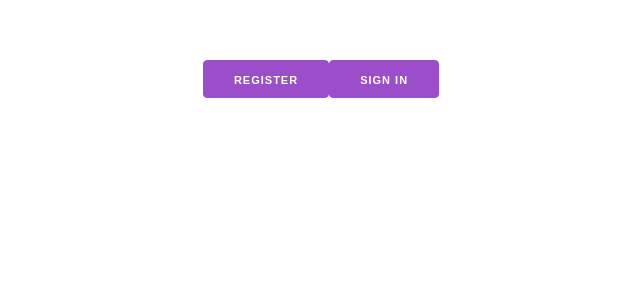
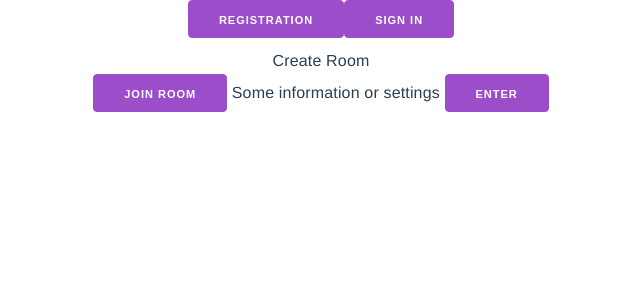
Before and after one commit to Beka-l3/front_movinder, a Vue app: page /create_room in a window 1280 px wide. Before the commit this address had no page. Shown: the top 300 px of the page, without its empty margins (319-959 px from the left). Built offline with nearby package versions, Linux system fonts and the light colour scheme.

Commit message:
authorization and room manipulation skeleton

```diff
--- a/src/App.vue
+++ b/src/App.vue
@@ -1,6 +1,9 @@
 <template>
-  <Header>
-  </Header>
+  <div>
+    <Header>
+    </Header>
+    <router-view></router-view>
+  </div>
 </template>
 
 <script>
@@ -19,11 +22,11 @@ export default {
 
 <style>
 #app {
+  height: 100%;
   font-family: Avenir, Helvetica, Arial, sans-serif;
   -webkit-font-smoothing: antialiased;
   -moz-osx-font-smoothing: grayscale;
   text-align: center;
   color: #2c3e50;
-  margin-top: 60px;
 }
 </style>
--- a/src/components/Header.vue
+++ b/src/components/Header.vue
@@ -2,7 +2,7 @@
   <div>
     <button v-if="!store.loggedIn">
       <router-link to="/register">
-        Register
+        Registration
       </router-link>
     </button>
     <button v-if="!store.loggedIn">
@@ -10,7 +10,7 @@
         Sign In
       </router-link>
     </button>
-    <button @click="signOut" v-if="store.loggedIn">
+    <button v-if="store.loggedIn">
       Sign Out
     </button>
   </div>
--- a/src/router/index.js
+++ b/src/router/index.js
@@ -2,6 +2,8 @@ import { createRouter, createWebHistory } from 'vue-router';
 import App from '../App.vue';
 import Registration from '../views/Registration.vue';
 import SignIn from '../views/SignIn.vue';
+import JoinRoom from '../views/JoinRoom.vue';
+import CreateRoom from '../views/CreateRoom.vue';
 
 const routes = [
   {
@@ -18,6 +20,16 @@ const routes = [
     path: '/sign_in',
     name: 'Sign In',
     component: SignIn
+  },
+  {
+    path: '/join_room',
+    name: 'Join Room',
+    component: JoinRoom
+  },
+  {
+    path: '/create_room',
+    name: 'Create Room',
+    component: CreateRoom
   }
 ];
 
--- /dev/null
+++ b/src/views/CreateRoom.vue
@@ -0,0 +1,34 @@
+<template>
+  <div>
+    Create Room
+    <br>
+    <button>
+      <router-link to='/join_room'>Join Room</router-link>
+    </button>
+    Some information or settings
+    <button>
+      Enter
+    </button>
+  </div>
+</template>
+
+<script>
+
+export default {
+  name: 'Create Room',
+  data() {
+    return {
+
+    }
+  }
+
+}
+</script>
+
+
+<style scoped>
+div a {
+  color: white;
+}
+
+</style>
--- /dev/null
+++ b/src/views/JoinRoom.vue
@@ -0,0 +1,33 @@
+<template>
+  <div>
+    Join Room
+    <br>
+    <button>
+      <router-link to='/create_room'>Create Room</router-link>
+    </button>
+    <input v-model="roomToken" placeholder="Room Token" type="text" />
+    <button>
+      Enter
+    </button>
+  </div>
+</template>
+
+<script>
+
+export default {
+  name: 'Join Room',
+  data() {
+    return {
+
+    }
+  }
+
+}
+</script>
+
+<style scoped>
+div a {
+  color: white;
+}
+
+</style>
--- a/src/views/Registration.vue
+++ b/src/views/Registration.vue
@@ -1,7 +1,10 @@
 <template>
   <div>
-    <input v-model="username" type="text" />
-    <input v-model="password" type="password" />
+    <input v-model="username" placeholder="username" type="text" />
+    <input v-model="password" placeholder="password" type="password" />
+    <button>
+      Register
+    </button>
   </div>
 </template>
 
--- a/src/views/SignIn.vue
+++ b/src/views/SignIn.vue
@@ -1,5 +1,10 @@
 <template>
   <div>
+    <input v-model="username" placeholder="username" type="text" />
+    <input v-model="password" placeholder="password" type="password" />
+    <button>
+      Enter
+    </button>
   </div>
 </template>
 
```
